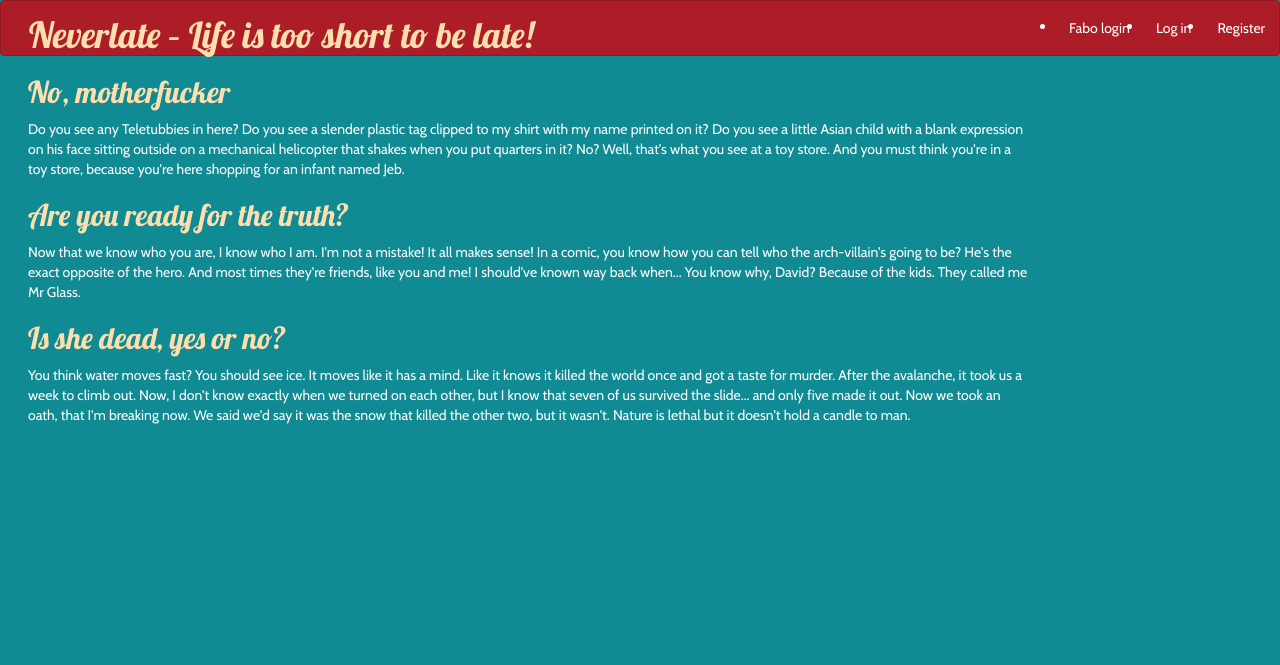
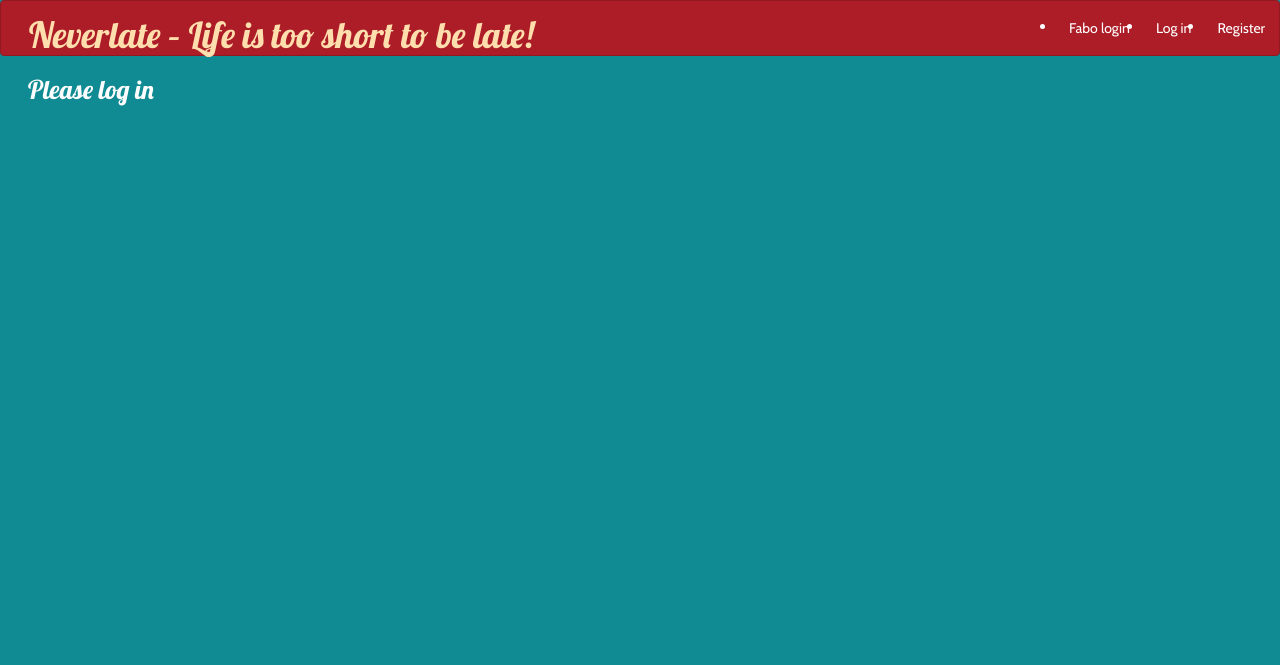
Before and after one commit to myrjola/neverlate, a Django app: page / in a window 1280 px wide. Shown: the top 665 px of the page. Run offline with Django 3.2, Linux system fonts and the light colour scheme; data that the repository does not hold is empty; parts of the project's set-up code (start-up, migrations or seed data) failed here and were passed over.

Commit message:
Remove lorem ipsum

```diff
--- a/django/templates/frontpage.html
+++ b/django/templates/frontpage.html
@@ -3,14 +3,9 @@
 {% block content %}
 {% if not user.is_authenticated %}
     <div id="base-text">
-        <h1>No, motherfucker</h1>
-        <p>Do you see any Teletubbies in here? Do you see a slender plastic tag clipped to my shirt with my name printed on it? Do you see a little Asian child with a blank expression on his face sitting outside on a mechanical helicopter that shakes when you put quarters in it? No? Well, that's what you see at a toy store. And you must think you're in a toy store, because you're here shopping for an infant named Jeb.</p>
-
-        <h1>Are you ready for the truth?</h1>
-        <p>Now that we know who you are, I know who I am. I'm not a mistake! It all makes sense! In a comic, you know how you can tell who the arch-villain's going to be? He's the exact opposite of the hero. And most times they're friends, like you and me! I should've known way back when... You know why, David? Because of the kids. They called me Mr Glass.</p>
-
-        <h1>Is she dead, yes or no?</h1>
-        <p>You think water moves fast? You should see ice. It moves like it has a mind. Like it knows it killed the world once and got a taste for murder. After the avalanche, it took us a week to climb out. Now, I don't know exactly when we turned on each other, but I know that seven of us survived the slide... and only five made it out. Now we took an oath, that I'm breaking now. We said we'd say it was the snow that killed the other two, but it wasn't. Nature is lethal but it doesn't hold a candle to man.</p>
+        <h2>
+        Please log in
+        </h2>
     </div>
 
     {% else %}
```
